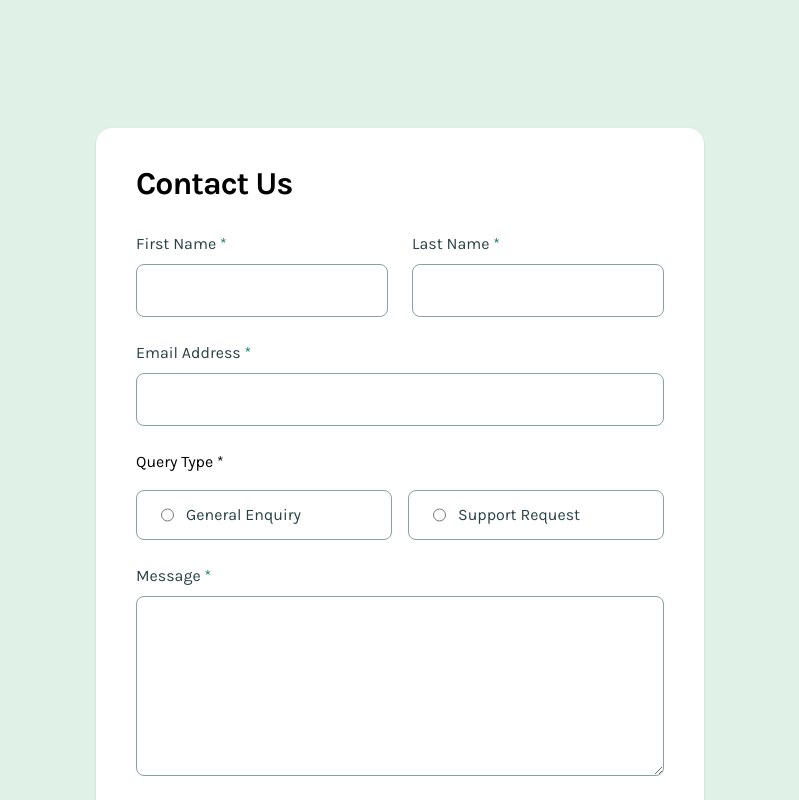
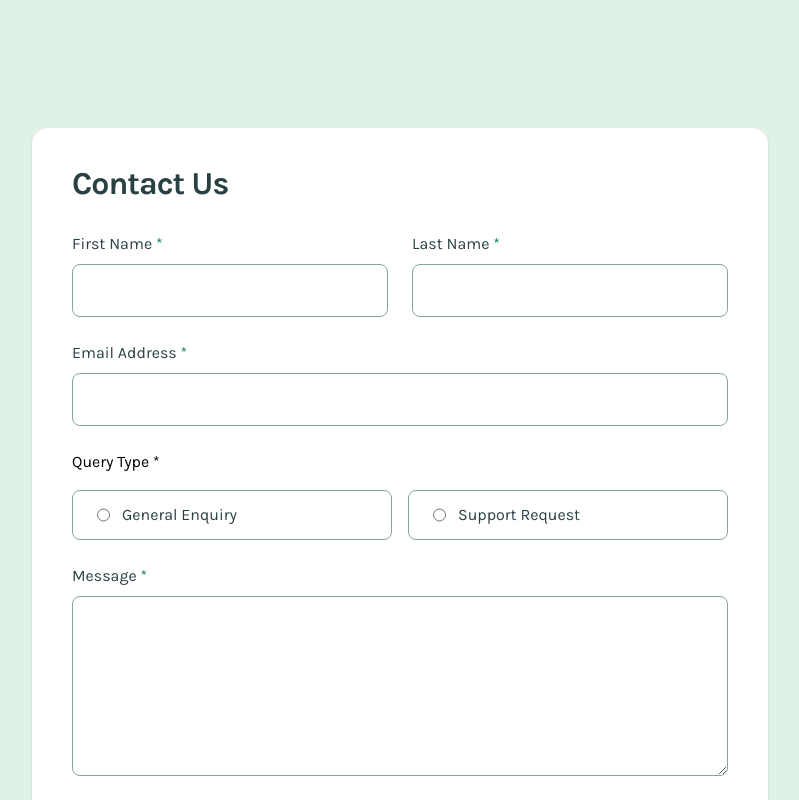
Before and after one commit to orrest/contact-form, an Angular app: page / in a window 1280 px wide. Shown: the top 800 px of the page, without its empty margins (240-1039 px from the left). Built offline with nearby package versions, Linux system fonts and the light colour scheme.

Commit message:
bugfix: size

```diff
--- a/src/app/contact-page/contact-page.css
+++ b/src/app/contact-page/contact-page.css
@@ -1,7 +1,7 @@
 @reference '../../styles.css';
 
 h1 {
-  @apply text-heading;
+  @apply text-heading text-grey-900;
 }
 
 label {
--- a/src/app/contact-page/contact-page.html
+++ b/src/app/contact-page/contact-page.html
@@ -1,5 +1,5 @@
 <article
-  class="bg-white p-6 flex flex-col gap-8 rounded-2xl md:max-w-[690px] xl:max-w-[736px] md:p-10 shadow-sm"
+  class="bg-white p-6 flex flex-col gap-8 rounded-2xl w-[343px] md:w-[690px] xl:w-[736px] md:p-10 shadow-sm"
 >
   <h1>Contact Us</h1>
 
```
